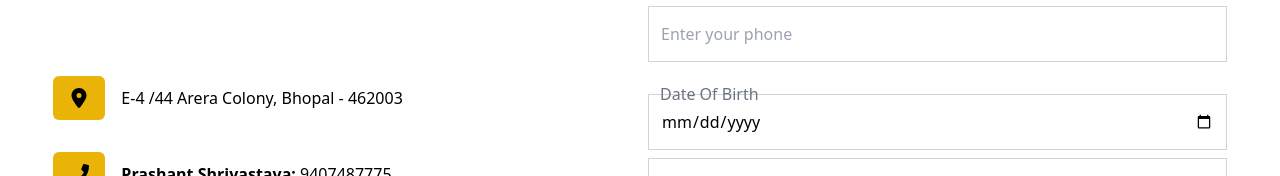
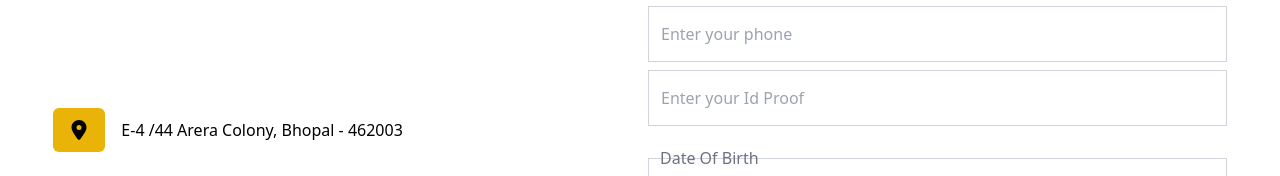
Before and after one commit to rishimaheshwari123/Fitness-Fair, a Next.js app: page /contact in a window 1280 px wide. Shown: the part 929-1105 px from the top of the page. Built offline with nearby package versions, Linux system fonts and the light colour scheme.

Commit message:
change in contact

```diff
--- a/src/app/contact/page.jsx
+++ b/src/app/contact/page.jsx
@@ -12,6 +12,7 @@ const Contact = () => {
     name: "",
     email: "",
     contact: "",
+    id: "",
     dob: "",
     priceCategory: "",
     message: "",
@@ -55,6 +56,7 @@ const Contact = () => {
         name: "",
         email: "",
         contact: "",
+        id: "",
         dob: "",
         priceCategory: "",
         message: "",
@@ -135,6 +137,14 @@ const Contact = () => {
             value={formData.contact}
             onChange={handleChange}
           />
+          <input
+            type="text"
+            placeholder="Enter your Id Proof "
+            className="p-3 outline-none h-14 border border-gray-300 bg-transparent"
+            name="contact"
+            value={formData.id}
+            onChange={handleChange}
+          />
           <div className="relative">
             <label className="absolute top-3 left-3  text-gray-500">
               Date Of Birth
```
